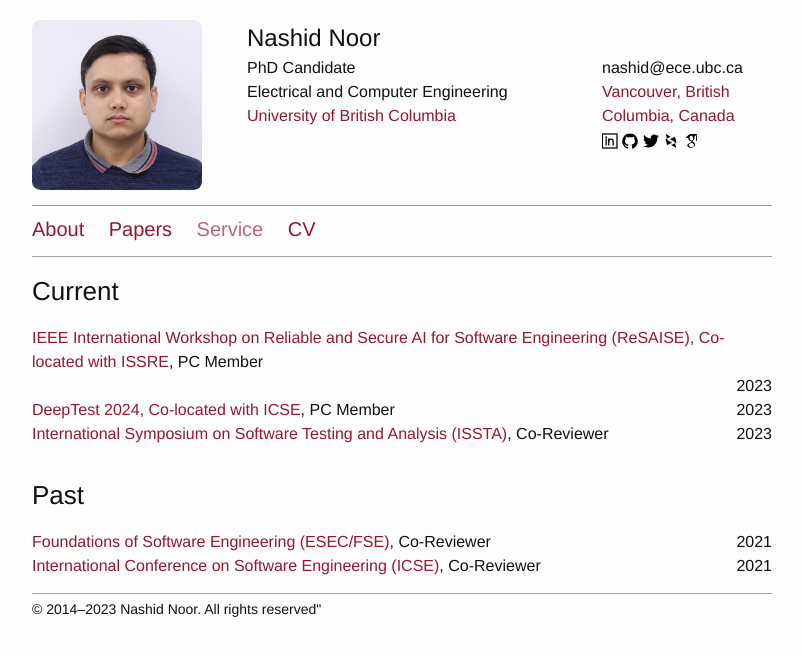
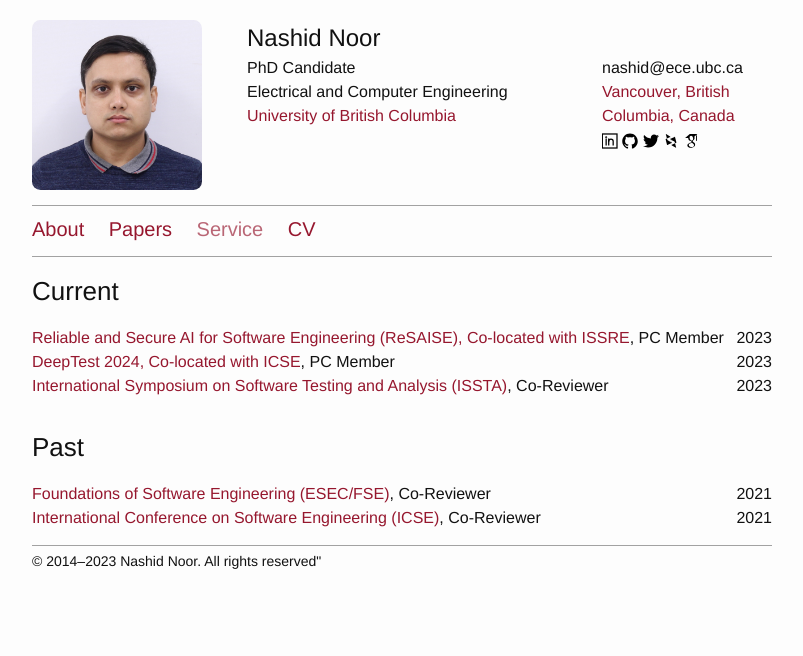
Before and after one commit to nashid/nashid.github.io, a Jekyll site: the page built from nav/service.md, in a window 1280 px wide. Shown: the top 656 px of the page, without its empty margins (238-1041 px from the left). Built offline with Jekyll 4.4.1, drawn with Linux system fonts in a browser that asks for light colours.

Commit message:
shorten venue name

```diff
--- a/_data/services.yml
+++ b/_data/services.yml
@@ -1,5 +1,5 @@
 # 2023
-- name: IEEE International Workshop on Reliable and Secure AI for Software Engineering (ReSAISE), Co-located with ISSRE
+- name: Reliable and Secure AI for Software Engineering (ReSAISE), Co-located with ISSRE
   role: PC Member
   year: 2023
   website: https://resaise.github.io/2023/committee.html
```
